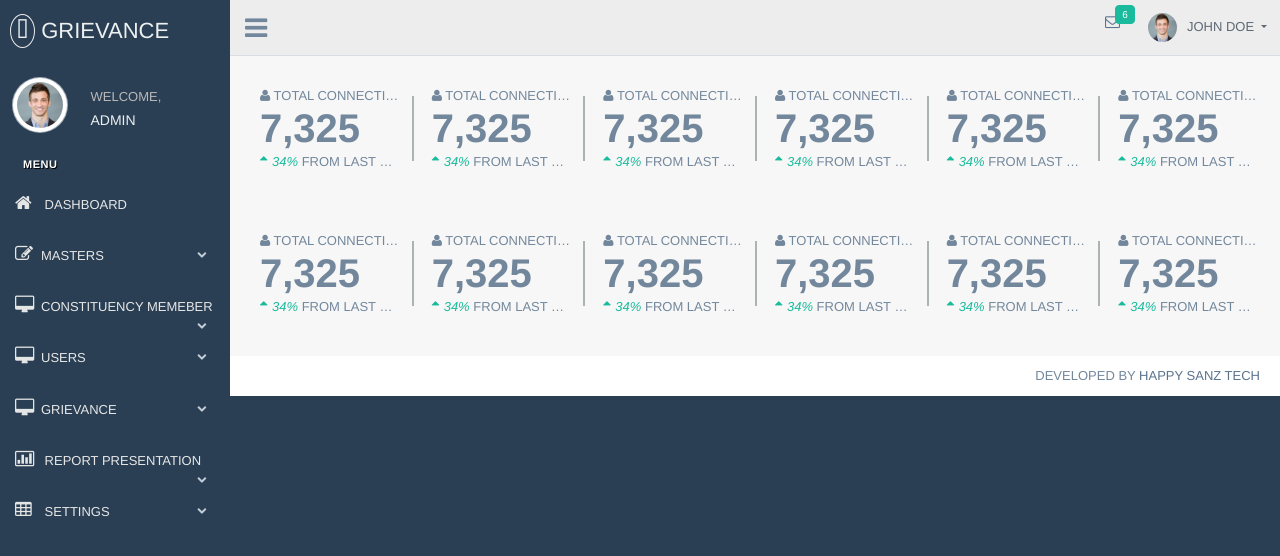
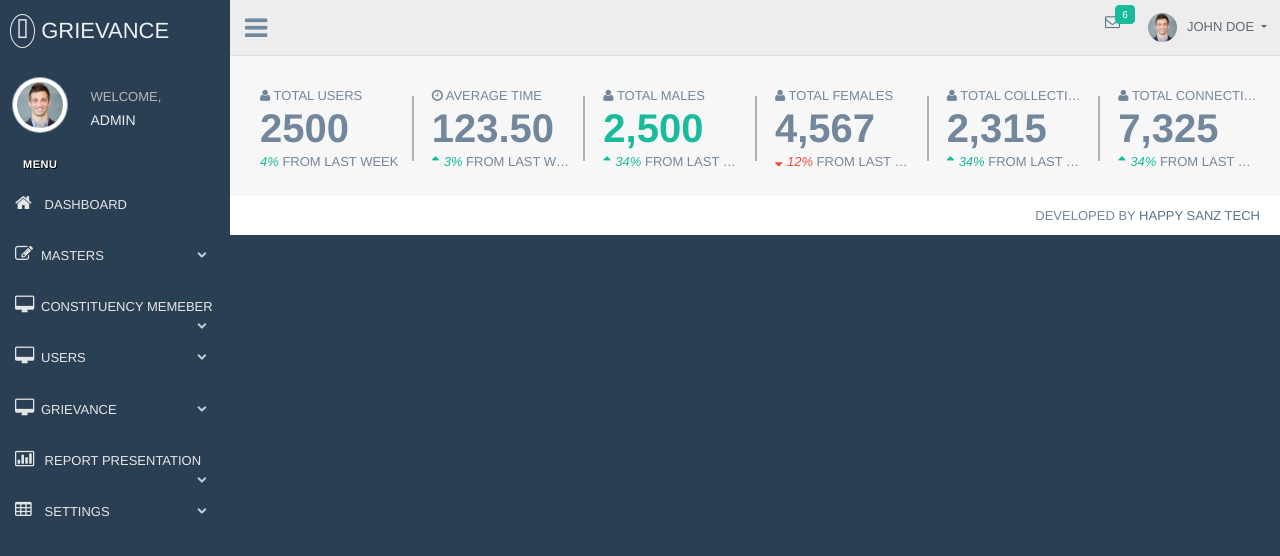
Before and after one commit to Projects-HST/WEB-HSTgms, a CodeIgniter app: page /gms/index.php/dashboard/index in a window 1280 px wide. Shown: the top 556 px of the page. Run offline with CodeIgniter, Linux system fonts and the light colour scheme; some libraries are stand-ins or nearby versions.

Commit message:
Committed

```diff
--- a/application/views/admin/dashboard.php
+++ b/application/views/admin/dashboard.php
@@ -1,64 +1,29 @@
-
 <div class="right_col" role="main">
-               <div class="row">
-                   <div class="tile_count" style="width:100%;">
+           <div class="row" style="display: inline-block;">
+              <div class="tile_count">
                  <div class="col-md-2 col-sm-4  tile_stats_count">
-                    <span class="count_top"><i class="fa fa-user"></i> Total Connections</span>
-                    <div class="count">7,325</div>
+                    <span class="count_top"><i class="fa fa-user"></i> Total Users</span>
+                    <div class="count">2500</div>
+                    <span class="count_bottom"><i class="green">4% </i> From last Week</span>
+                 </div>
+                 <div class="col-md-2 col-sm-4  tile_stats_count">
+                    <span class="count_top"><i class="fa fa-clock-o"></i> Average Time</span>
+                    <div class="count">123.50</div>
+                    <span class="count_bottom"><i class="green"><i class="fa fa-sort-asc"></i>3% </i> From last Week</span>
+                 </div>
+                 <div class="col-md-2 col-sm-4  tile_stats_count">
+                    <span class="count_top"><i class="fa fa-user"></i> Total Males</span>
+                    <div class="count green">2,500</div>
                     <span class="count_bottom"><i class="green"><i class="fa fa-sort-asc"></i>34% </i> From last Week</span>
                  </div>
                  <div class="col-md-2 col-sm-4  tile_stats_count">
-                    <span class="count_top"><i class="fa fa-user"></i> Total Connections</span>
-                    <div class="count">7,325</div>
-                    <span class="count_bottom"><i class="green"><i class="fa fa-sort-asc"></i>34% </i> From last Week</span>
+                    <span class="count_top"><i class="fa fa-user"></i> Total Females</span>
+                    <div class="count">4,567</div>
+                    <span class="count_bottom"><i class="red"><i class="fa fa-sort-desc"></i>12% </i> From last Week</span>
                  </div>
                  <div class="col-md-2 col-sm-4  tile_stats_count">
-                    <span class="count_top"><i class="fa fa-user"></i> Total Connections</span>
-                    <div class="count">7,325</div>
-                    <span class="count_bottom"><i class="green"><i class="fa fa-sort-asc"></i>34% </i> From last Week</span>
-                 </div>
-                 <div class="col-md-2 col-sm-4  tile_stats_count">
-                    <span class="count_top"><i class="fa fa-user"></i> Total Connections</span>
-                    <div class="count">7,325</div>
-                    <span class="count_bottom"><i class="green"><i class="fa fa-sort-asc"></i>34% </i> From last Week</span>
-                 </div>
-                 <div class="col-md-2 col-sm-4  tile_stats_count">
-                    <span class="count_top"><i class="fa fa-user"></i> Total Connections</span>
-                    <div class="count">7,325</div>
-                    <span class="count_bottom"><i class="green"><i class="fa fa-sort-asc"></i>34% </i> From last Week</span>
-                 </div>
-                 <div class="col-md-2 col-sm-4  tile_stats_count">
-                    <span class="count_top"><i class="fa fa-user"></i> Total Connections</span>
-                    <div class="count">7,325</div>
-                    <span class="count_bottom"><i class="green"><i class="fa fa-sort-asc"></i>34% </i> From last Week</span>
-                 </div>
-               </div>
-               </div>
-               <div class="row">
-                   <div class="tile_count" style="width:100%;">
-                 <div class="col-md-2 col-sm-4  tile_stats_count">
-                    <span class="count_top"><i class="fa fa-user"></i> Total Connections</span>
-                    <div class="count">7,325</div>
-                    <span class="count_bottom"><i class="green"><i class="fa fa-sort-asc"></i>34% </i> From last Week</span>
-                 </div>
-                 <div class="col-md-2 col-sm-4  tile_stats_count">
-                    <span class="count_top"><i class="fa fa-user"></i> Total Connections</span>
-                    <div class="count">7,325</div>
-                    <span class="count_bottom"><i class="green"><i class="fa fa-sort-asc"></i>34% </i> From last Week</span>
-                 </div>
-                 <div class="col-md-2 col-sm-4  tile_stats_count">
-                    <span class="count_top"><i class="fa fa-user"></i> Total Connections</span>
-                    <div class="count">7,325</div>
-                    <span class="count_bottom"><i class="green"><i class="fa fa-sort-asc"></i>34% </i> From last Week</span>
-                 </div>
-                 <div class="col-md-2 col-sm-4  tile_stats_count">
-                    <span class="count_top"><i class="fa fa-user"></i> Total Connections</span>
-                    <div class="count">7,325</div>
-                    <span class="count_bottom"><i class="green"><i class="fa fa-sort-asc"></i>34% </i> From last Week</span>
-                 </div>
-                 <div class="col-md-2 col-sm-4  tile_stats_count">
-                    <span class="count_top"><i class="fa fa-user"></i> Total Connections</span>
-                    <div class="count">7,325</div>
+                    <span class="count_top"><i class="fa fa-user"></i> Total Collections</span>
+                    <div class="count">2,315</div>
                     <span class="count_bottom"><i class="green"><i class="fa fa-sort-asc"></i>34% </i> From last Week</span>
                  </div>
                  <div class="col-md-2 col-sm-4  tile_stats_count">
@@ -70,4 +35,5 @@
            </div>
 
 
+
         </div>
--- a/application/views/admin/masters/constituency.php
+++ b/application/views/admin/masters/constituency.php
@@ -1,5 +1,5 @@
 <div  class="right_col" role="main">
-   <div class="row">
+   <div class="">
       <div class="col-md-12 col-sm-12 ">
          <div class="x_panel">
             <div class="x_title">
--- a/assets/admin/build/css/extra.css
+++ b/assets/admin/build/css/extra.css
@@ -6,3 +6,4 @@
 body{
   text-transform: uppercase;
 }
+input {text-transform: uppercase;}
```
Lines whose indentation alone changed are shown as unchanged.
